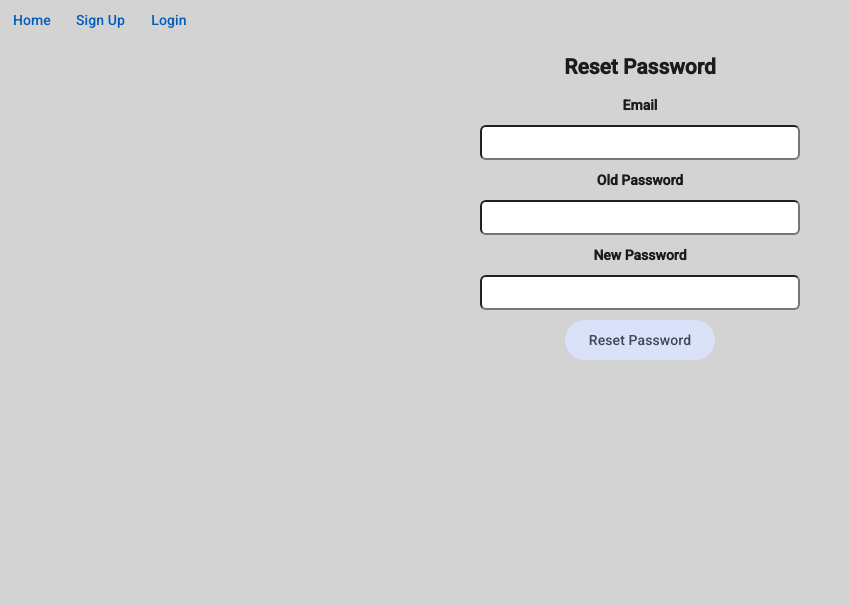
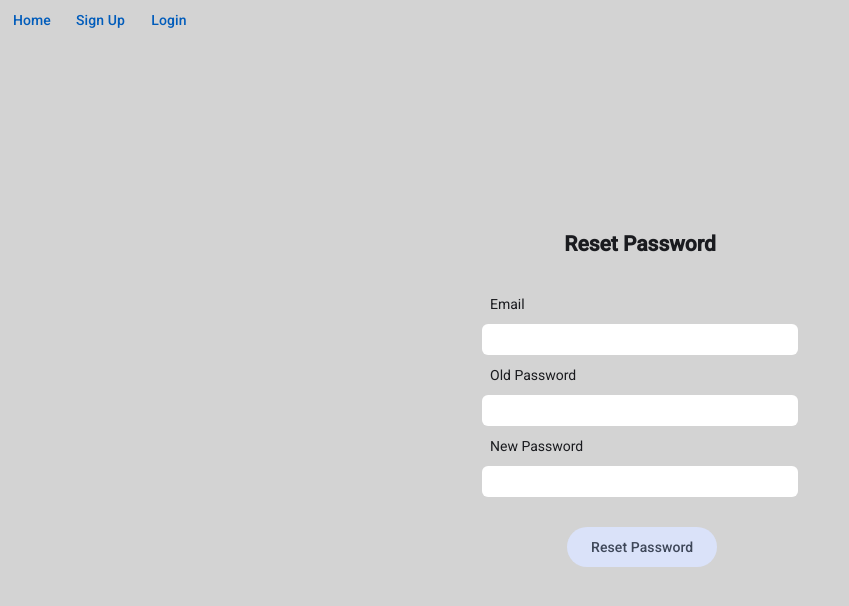
Before and after one commit to JCruz6725/TaskManager_Web_FrontEnd, an Angular app: page /resetPassword in a window 1280 px wide. Shown: the top 606 px of the page, without its empty margins (0-849 px from the left). Built offline with nearby package versions, Linux system fonts and the light colour scheme.

Commit message:
Adjusted css

```diff
--- a/src/app/Components/reset-password/reset-password.css
+++ b/src/app/Components/reset-password/reset-password.css
@@ -1,9 +1,17 @@
 .reset-container{
+    flex-direction: column;
+    display: flex;
+    align-items: center;
+    justify-content: center;
+    height: 700px;
+}
+
+.reset-head {
     text-align: center;
+    margin: 40px;
 }
 
 .text-box-label {
-    font-weight: bold;
     width: 300px;
     padding: 8px;
     margin: 10px;
@@ -15,4 +23,11 @@
     margin: 10px;
     background-color: white;
     border-radius: 6px;
+    border: none;
 }
+
+.reset-btn {
+    margin: 20px;
+    left: 75px;
+    width: 50;
+}
--- a/src/app/Components/reset-password/reset-password.html
+++ b/src/app/Components/reset-password/reset-password.html
@@ -1,5 +1,6 @@
+
 <div class="reset-container">
-    <h2>Reset Password</h2>
+    <h2 class="reset-head">Reset Password</h2>
     <form #taskForm="ngForm" class="form">
         <label for="email" class="text-box-label">Email</label>
         <div>
@@ -16,7 +17,7 @@
             <input type="text" name="new-pass" id="new-pass" class="text-box" [(ngModel)]="model.newPassword">
         </div>
 
-        <button matButton="tonal" type="submit" (click)="submitForm(taskForm)">Reset Password</button>
+        <button class="reset-btn" matButton="tonal" type="submit" (click)="submitForm(taskForm)">Reset Password</button>
     </form>
 
     <p *ngIf="successMessage()" style="color: green;">
```
